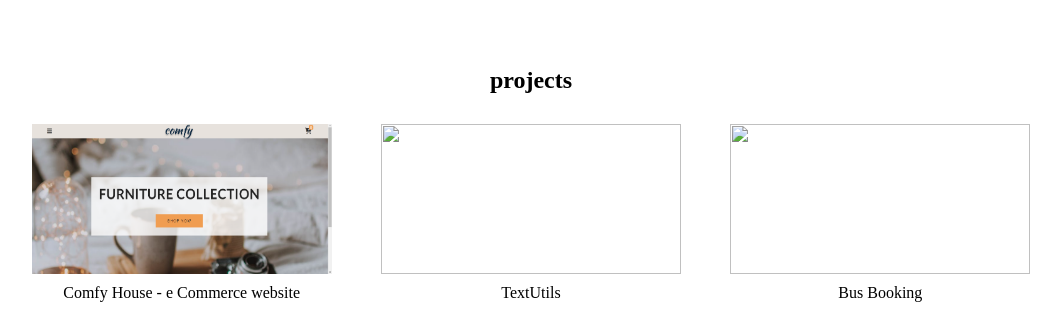
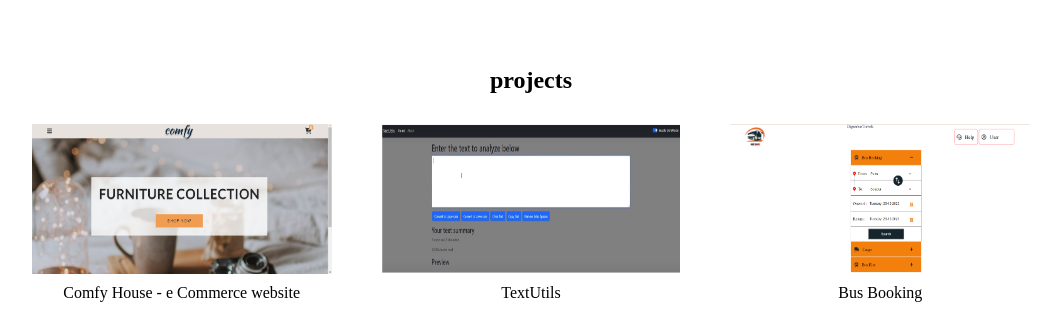
Before and after one commit to Digambarpedanekar/portfolio, a plain HTML site: page index.html in a window 1280 px wide. Shown: the part 880-1208 px from the top of the page, without its empty margins (109-1170 px from the left). Drawn offline with Linux system fonts and the light colour scheme; a script that the page names is missing.

Commit message:
img added

```diff
--- a/index.html
+++ b/index.html
@@ -51,11 +51,11 @@
                 <p>Comfy House - e Commerce website</p>
             </div>
             <div class="project-cards">
-                <img src="./images/" alt="">
+                <img src="./images/textutils.png" alt="">
                 <p>TextUtils</p>
             </div>
             <div class="project-cards">
-                <img src="./images/" alt="">
+                <img src="./images/busBooking.png" alt="">
                 <p>Bus Booking</p>
             </div>
             <div class="project-cards">
```
Also changed, not shown: images/busBooking.png (added), images/textutils.png (added).
